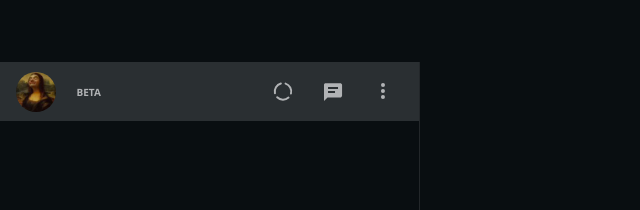
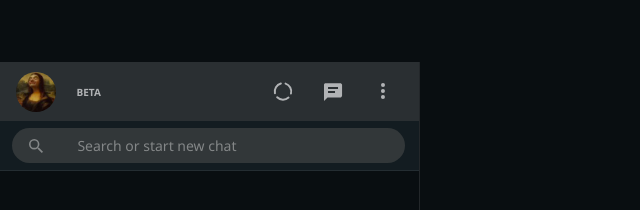
Before and after one commit to gochaavsajanishvili/randomProjects, a plain HTML site: page whatsapp_web_clone/index.html in a window 1280 px wide. Shown: the top 210 px of the page, without its empty margins (0-640 px from the left). Drawn offline with Linux system fonts and the light colour scheme.

Commit message:
added favicon and search bar

```diff
--- a/whatsapp_web_clone/css/main.css
+++ b/whatsapp_web_clone/css/main.css
@@ -1,16 +1,21 @@
 /* ====== Variables ====== */
 :root {
+  --all-bgColor: #090E11;
   --header-bgColor: #2A2F32;
   --secondary-txt: #B1B3B5;
+  --highlight-bgColor: #323739;
+  --chatsList-bgColor: #131C21;
+  --chatList-border: #242d32;
 }
 
 /* ====== General Styles ====== */
 body {
-  background-color: #090E11;
+  background-color: var(--all-bgColor);
   display: flex;
   justify-content: center;
   align-items: center;
   height: 100vh;
+  font-family: 'Segoe UI', sans-serif;
 }
 
 /* ====== Main Section Styles ====== */
@@ -68,7 +73,7 @@ header {
 /* ====== Chat List Nav Styles ====== */
 .nav_btns {
   width: 124px;
-  margin-top: 3px;
+  margin-top: 2px;
   margin-right: 8px;
   display: flex;
   align-items: center;
@@ -79,3 +84,53 @@ header {
   color: var(--secondary-txt);
   cursor: pointer;
 }
+
+/* ====== Chat List Search Input Styles ====== */
+.chat_list_search {
+  height: 49px;
+  background-color: var(--chatsList-bgColor);
+  border-bottom: 1px solid var(--chatList-border);
+  display: flex;
+  justify-content: center;
+  align-items: center;
+}
+
+.chat_list_search label {
+  background-color: var(--highlight-bgColor);
+  height: 35px;
+  width: 393px;
+  border-radius: 18px;
+  display: flex;
+  align-items: center;
+  margin-left: -1px;
+  /*
+  justify-content: space-between;
+  padding-left: 65px;
+  padding-right: 20px;
+  */
+}
+
+.chat_list_search label button {
+  background-color: transparent;
+  border: none;
+  color: #848788;
+  cursor: pointer;
+  margin-left: 6px;
+  margin-top: 3px;
+}
+
+.chat_list_search input {
+  background-color: var(--highlight-bgColor);
+  min-width: 295.8px;
+  border: none;
+  color: #848788;
+  margin-top: 2px;
+  margin-left: 21px;
+}
+
+.chat_list_search input::placeholder {
+  font-family: 'Segoe UI', sans-serif;
+  color: #848788;
+  font-size: 14px;
+  font-weight: 400;
+}
--- a/whatsapp_web_clone/index.html
+++ b/whatsapp_web_clone/index.html
@@ -7,6 +7,7 @@
   <link rel="stylesheet" href="css/reset.css">
   <link rel="stylesheet" href="css/main.css">
   <title>WhatsApp</title>
+  <link rel="icon" type="image/x-icon" href="media/img/whatsapp_favicon.png">
 </head>
 <body>
   <main>
@@ -28,6 +29,15 @@
           </li>
         </ul>
       </header>
+
+      <form class="chat_list_search">
+        <label for="search">
+          <button>
+            <svg viewBox="0 0 24 24" width="24" height="24" class=""><path fill="currentColor" d="M15.009 13.805h-.636l-.22-.219a5.184 5.184 0 0 0 1.256-3.386 5.207 5.207 0 1 0-5.207 5.208 5.183 5.183 0 0 0 3.385-1.255l.221.22v.635l4.004 3.999 1.194-1.195-3.997-4.007zm-4.808 0a3.605 3.605 0 1 1 0-7.21 3.605 3.605 0 0 1 0 7.21z"></path></svg>
+          </button>
+          <input type="search" name="chat_search" placeholder="Search or start new chat" id="search">
+        </label>
+      </form>
     </div>
 
     <div class="full_chat">
```
Also changed, not shown: whatsapp_web_clone/media/img/whatsapp_favicon.png (added).
